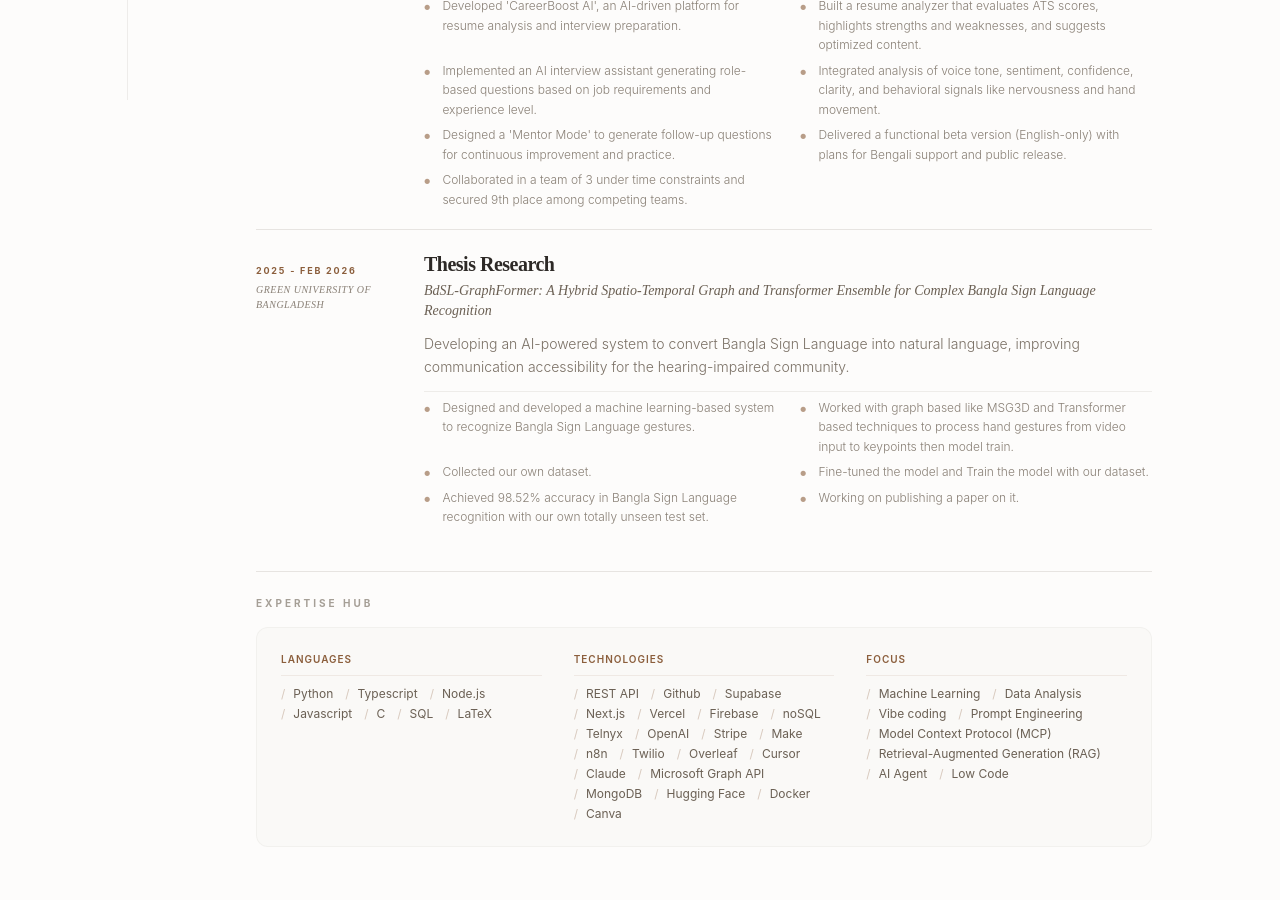
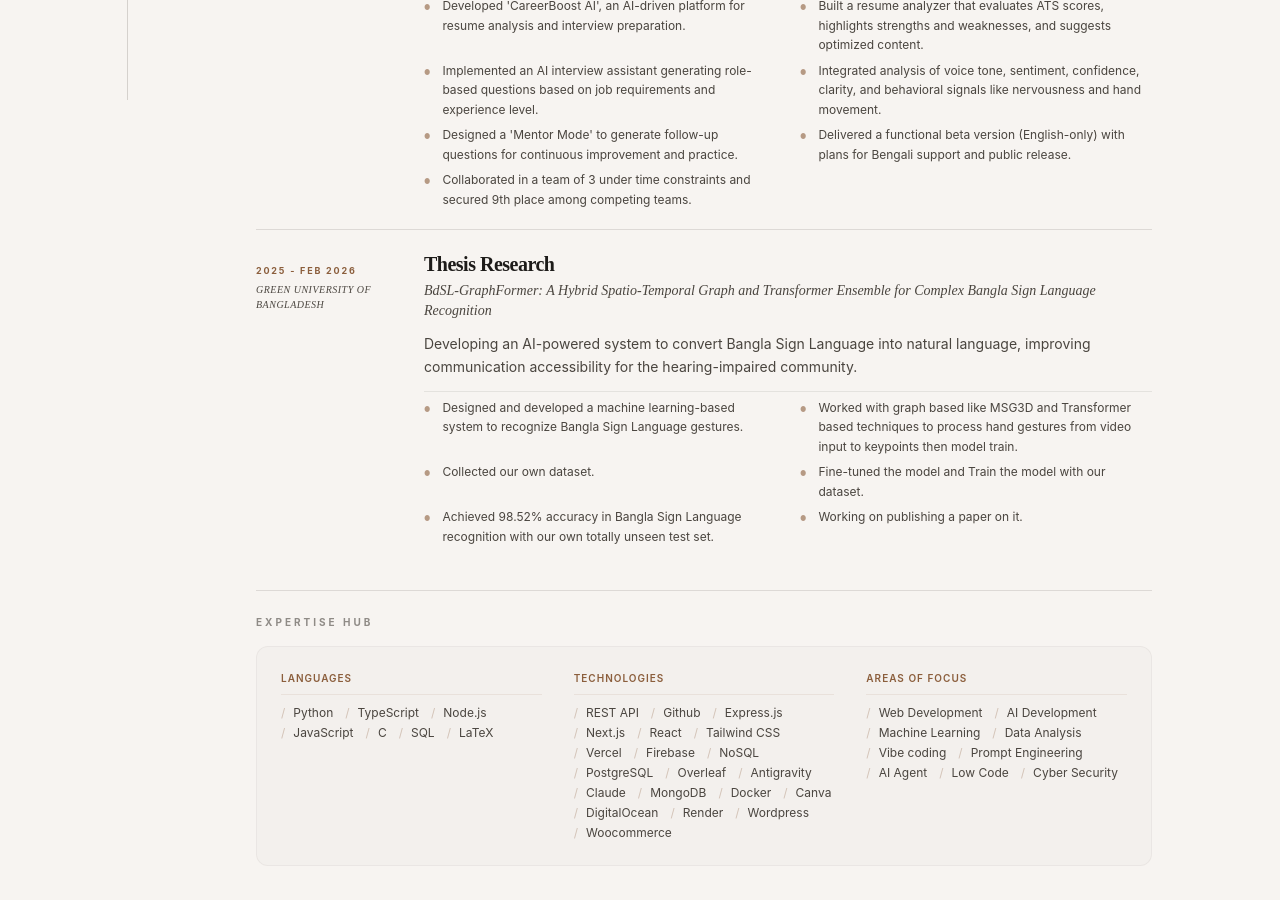
Before and after one commit to niloy8/Portfolioo, a React (Vite) app in the folder Niloy Devfolio/: page /experience in a window 1280 px wide. Shown: the part 700-1600 px from the top of the page. Built offline with nearby package versions, Linux system fonts and the light colour scheme.

Commit message:
Text color changed

```diff
--- a/Niloy Devfolio/src/Components/Experience/Experience.tsx
+++ b/Niloy Devfolio/src/Components/Experience/Experience.tsx
@@ -22,7 +22,7 @@ const ExperienceSection: React.FC<{ item: ExperienceItem; index: number }> = ({
                 {item.period}
             </span>
             {item.location && (
-                <p className="text-[10px] font-serif italic text-[var(--text-secondary)]/80 mt-0.5 uppercase tracking-wider">
+                <p className="text-[10px] font-serif italic text-[var(--text-secondary)] mt-0.5 uppercase tracking-wider">
                     {item.location}
                 </p>
             )}
@@ -40,13 +40,13 @@ const ExperienceSection: React.FC<{ item: ExperienceItem; index: number }> = ({
             </div>
 
             <div className="space-y-3 max-w-3xl">
-                <p className="text-xs md:text-sm leading-relaxed text-[var(--text-secondary)]/90 font-sans font-light">
+                <p className="text-xs md:text-sm leading-relaxed text-[var(--text-secondary)] font-sans">
                     {item.description}
                 </p>
                 {item.details && (
                     <div className="grid grid-cols-1 sm:grid-cols-2 gap-x-6 gap-y-1.5 pt-1.5 border-t border-[var(--text-secondary)]/10">
                         {item.details.map((detail, i) => (
-                            <div key={i} className="animate-slide-up text-[10px] md:text-xs text-[var(--text-secondary)]/80 font-sans font-light flex gap-3 leading-relaxed" style={{ animationDelay: `${(index * 150) + (i * 50)}ms` }}>
+                            <div key={i} className="animate-slide-up text-[10px] md:text-xs text-[var(--text-secondary)] font-sans flex gap-3 leading-relaxed" style={{ animationDelay: `${(index * 150) + (i * 50)}ms` }}>
                                 <span className="text-[var(--accent)]/60 text-[7px] mt-1.5 flex-shrink-0">●</span>
                                 {detail}
                             </div>
@@ -66,7 +66,7 @@ const Experience: React.FC = () => {
                 <h2 className="text-3xl md:text-5xl font-serif font-bold text-[var(--text-primary)] tracking-tight md:group-hover/header:tracking-[0.02em] transition-all duration-700 leading-none">
                     Experience<span className="text-[var(--accent)]">.</span>
                 </h2>
-                <p className="text-xs md:text-sm font-serif italic text-[var(--text-secondary)]/80 max-w-xl leading-relaxed">
+                <p className="text-xs md:text-sm font-serif italic text-[var(--text-secondary)] max-w-xl leading-relaxed">
                     Experience in building <span className="text-[var(--text-primary)] not-italic font-bold">full-stack and scalable</span> web applications.
                 </p>
             </header>
@@ -98,7 +98,7 @@ const Experience: React.FC = () => {
                         </div>
                     </div>
                     <div className="space-y-2.5">
-                        <h5 className="text-[10px] font-sans font-semibold text-[var(--accent)] uppercase tracking-widest border-b border-[var(--accent)]/10 pb-2">Focus</h5>
+                        <h5 className="text-[10px] font-sans font-semibold text-[var(--accent)] uppercase tracking-widest border-b border-[var(--accent)]/10 pb-2">Areas of Focus</h5>
                         <div className="flex flex-wrap gap-x-3 gap-y-1">
                             {expertise.map((s, i) => <SkillCloudItem key={i} name={s} />)}
                         </div>
--- a/Niloy Devfolio/src/Components/Sidebar.tsx
+++ b/Niloy Devfolio/src/Components/Sidebar.tsx
@@ -15,7 +15,7 @@ const Sidebar: React.FC = () => {
   ];
 
   return (
-    <aside className="fixed left-0 top-0 h-screen w-24 md:w-32 bg-[var(--bg)] border-r border-[var(--text-secondary)]/10 flex flex-col justify-between py-8 md:py-10 px-2 z-50 transition-all duration-300">
+    <aside className="fixed left-0 top-0 h-screen w-24 md:w-32 bg-[var(--bg)] border-r border-[var(--text-secondary)]/20 flex flex-col justify-between py-8 md:py-10 px-2 z-50 transition-all duration-300">
       <div className="flex flex-col items-center w-full">
         {/* Brand Logo */}
         <div className="mb-6 md:mb-6 flex gap-3 self-start ml-2 md:ml-2">
@@ -48,7 +48,7 @@ const Sidebar: React.FC = () => {
                 }`
               }
             >
-              <item.icon size={18} strokeWidth={1.5} />
+              <item.icon size={18} strokeWidth={2} />
               <span className="text-[10px] md:text-xs font-serif tracking-wide">{item.name}</span>
             </NavLink>
           ))}
--- a/Niloy Devfolio/src/data/experience.ts
+++ b/Niloy Devfolio/src/data/experience.ts
@@ -61,17 +61,16 @@ export const experiences: ExperienceItem[] = [
     }
 ];
 
-export const languages: string[] = ["Python", "Typescript", "Node.js", "Javascript", "C", "SQL", "LaTeX"];
+export const languages: string[] = ["Python", "TypeScript", "Node.js", "JavaScript", "C", "SQL", "LaTeX"];
 
 export const technologies: string[] = [
-    "REST API", "Github", "Supabase", "Next.js", "Vercel", "Firebase",
-    "noSQL", "Telnyx", "OpenAI", "Stripe", "Make", "n8n", "Twilio",
-    "Overleaf", "Cursor", "Claude", "Microsoft Graph API", "MongoDB",
-    "Hugging Face", "Docker", "Canva"
+    "REST API", "Github", "Express.js", "Next.js", "React", "Tailwind CSS", "Vercel", "Firebase",
+    "NoSQL", "PostgreSQL",
+    "Overleaf", "Antigravity", "Claude", "MongoDB",
+    "Docker", "Canva", "DigitalOcean", "Render", "Wordpress", "Woocommerce"
 ];
 
 export const expertise: string[] = [
-    "Machine Learning", "Data Analysis", "Vibe coding", "Prompt Engineering",
-    "Model Context Protocol (MCP)", "Retrieval-Augmented Generation (RAG)",
-    "AI Agent", "Low Code"
+    "Web Development", "AI Development", "Machine Learning", "Data Analysis", "Vibe coding", "Prompt Engineering",
+    "AI Agent", "Low Code", "Cyber Security"
 ];
--- a/Niloy Devfolio/src/index.css
+++ b/Niloy Devfolio/src/index.css
@@ -2,18 +2,18 @@
 
 :root {
   /* Design System Variables */
-  --bg: #FDFCFB;
-  --text-primary: #2D2926;
-  --text-secondary: #6B6054;
+  --bg: #F7F4F1;
+  --text-primary: #1D1B19;
+  --text-secondary: #4A453F;
   --accent: #8B5E3C;
 
   --font-serif: "Lora", serif;
   --font-sans: "Inter", system-ui, sans-serif;
 
   /* Tailwind 4 automatic variable mapping */
-  --color-brand-bg: #FDFCFB;
-  --color-brand-text-primary: #2D2926;
-  --color-brand-text-secondary: #6B6054;
+  --color-brand-bg: #F7F4F1;
+  --color-brand-text-primary: #1D1B19;
+  --color-brand-text-secondary: #4A453F;
   --color-brand-accent: #8B5E3C;
 }
 
@@ -38,7 +38,12 @@
     margin: 0;
   }
 
-  h1, h2, h3, h4, h5, h6 {
+  h1,
+  h2,
+  h3,
+  h4,
+  h5,
+  h6 {
     font-family: var(--font-serif);
     color: var(--text-primary);
   }
@@ -50,13 +55,25 @@
 
 /* Custom animations */
 @keyframes fade-in {
-  from { opacity: 0; }
-  to { opacity: 1; }
+  from {
+    opacity: 0;
+  }
+
+  to {
+    opacity: 1;
+  }
 }
 
 @keyframes slide-up {
-  from { opacity: 0; transform: translateY(20px); }
-  to { opacity: 1; transform: translateY(0); }
+  from {
+    opacity: 0;
+    transform: translateY(20px);
+  }
+
+  to {
+    opacity: 1;
+    transform: translateY(0);
+  }
 }
 
 .animate-fade-in {
```
